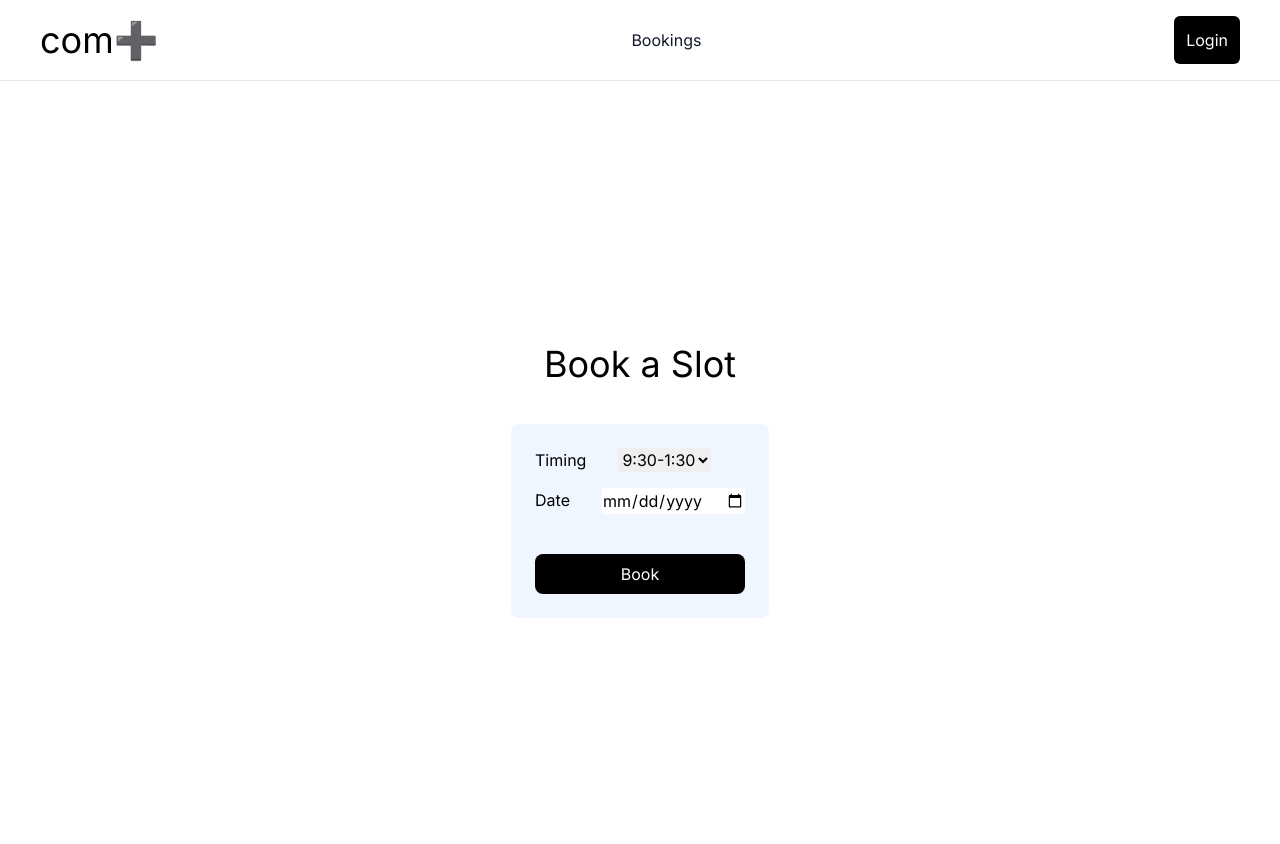
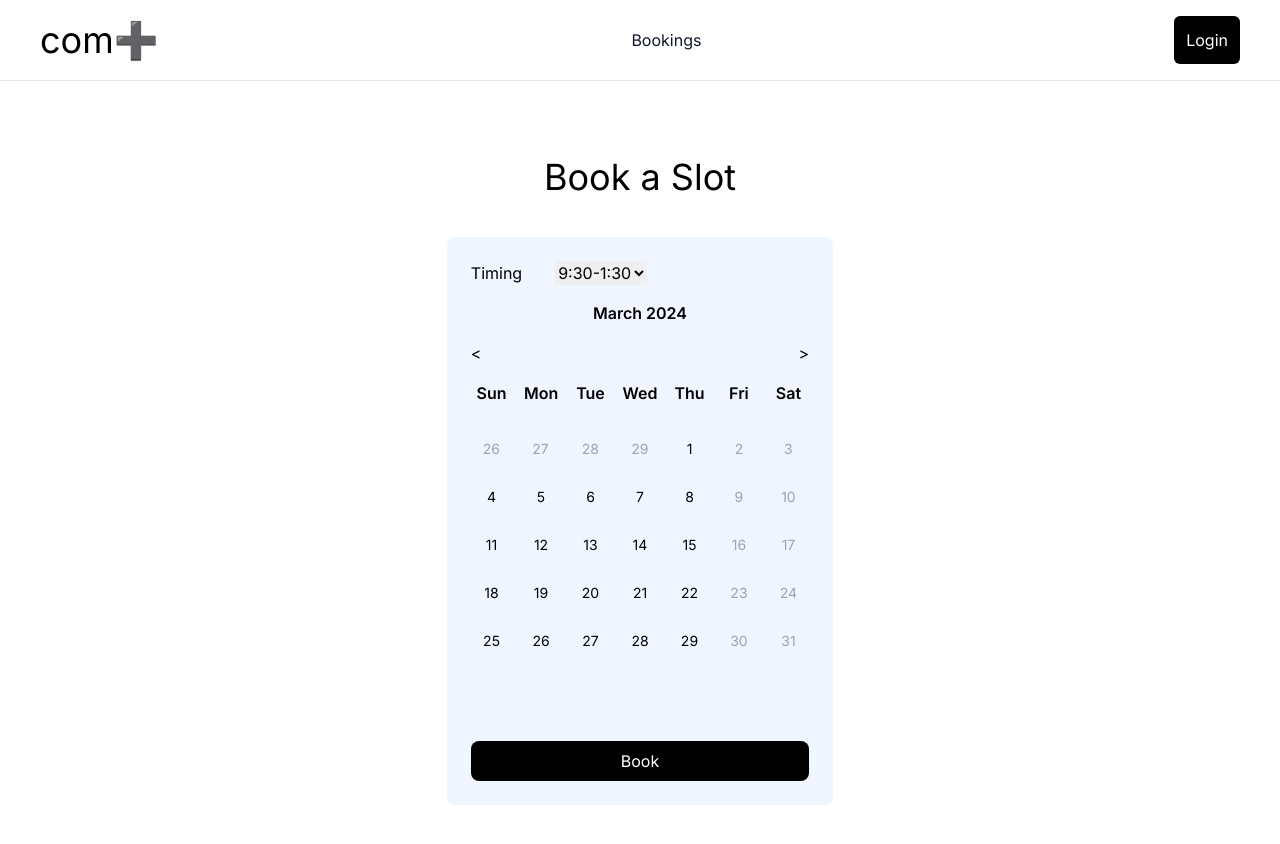
Before and after one commit to rolwinpaul/booking_site, a Next.js app: page /book in a window 1280 px wide. Shown: the top 844 px of the page. Built offline with nearby package versions, Linux system fonts and the light colour scheme; no server answers.

Commit message:
feat:calendar component

```diff
--- a/app/(pages)/book/page.tsx
+++ b/app/(pages)/book/page.tsx
@@ -1,3 +1,5 @@
+import Calendar from "@/components/Calendar";
+
 const book = () => {
   return (
     <main className="flex flex-col justify-center items-center h-full ">
@@ -10,13 +12,10 @@ const book = () => {
             <option value="2">1:30-5:30</option>
           </select>
         </fieldset>
-        <fieldset className="flex gap-8">
-          <label htmlFor="date">Date</label>
-          <input type="date" />
-        </fieldset>
+        <Calendar/>
+       <button className="bg-black text-white w-full p-2 rounded-lg mt-16">Book</button>
+      </form>
 
-        <button className="bg-black text-white w-full p-2 rounded-lg mt-6">Book</button>
-      </form>
     </main>
   );
 };
--- /dev/null
+++ b/components/Calendar.tsx
@@ -0,0 +1,119 @@
+"use client"
+
+import React, { useState, useMemo } from 'react';
+
+interface CalendarProps {
+  disabledDates?: Date[];
+}
+
+const Calendar: React.FC<CalendarProps> = ({ disabledDates = [] }) => {
+  const [selectedDate, setSelectedDate] = useState<Date | null>(null);
+  const [currentMonth, setCurrentMonth] = useState<number>(new Date().getMonth());
+  const [currentYear, setCurrentYear] = useState<number>(new Date().getFullYear());
+
+  // Function to check if a date is disabled
+  const isDateDisabled = (date: Date): boolean => {
+    return (
+      disabledDates.some(
+        disabledDate =>
+          date.getFullYear() === disabledDate.getFullYear() &&
+          date.getMonth() === disabledDate.getMonth() &&
+          date.getDate() === disabledDate.getDate()
+      ) || date.getDay() === 0 || date.getDay() === 6
+    );
+  };
+
+  // Function to generate days of the current month
+  const generateDays = useMemo(() => {
+    const firstDayOfMonth = new Date(currentYear, currentMonth, 1);
+    const lastDayOfMonth = new Date(currentYear, currentMonth + 1, 0);
+    const numberOfDaysInMonth = lastDayOfMonth.getDate();
+    const startingDay = firstDayOfMonth.getDay();
+
+    const days = [];
+
+    // Days of the previous month
+    const previousMonthLastDay = new Date(currentYear, currentMonth, 0).getDate();
+    const startingIndex = startingDay === 0 ? 6 : startingDay - 1; // Adjusted starting index for previous month's dates
+    for (let i = previousMonthLastDay - startingIndex + 1; i <= previousMonthLastDay; i++) {
+      const date = new Date(currentYear, currentMonth - 1, i);
+      days.push(
+        <div key={`prev-${i}`} className="py-2 px-3 text-sm text-center text-gray-400 flex items-center">
+          {date.getDate()}
+        </div>
+      );
+    }
+
+    // Days of the current month
+    for (let day = 1; day <= numberOfDaysInMonth; day++) {
+      const currentDate = new Date(currentYear, currentMonth, day);
+      const isDisabled = isDateDisabled(currentDate);
+
+      days.push(
+        <button
+          key={day}
+          onClick={() => setSelectedDate(currentDate)}
+          className={`py-2 px-3 text-sm rounded-full focus:outline-none ${
+            isDisabled ? 'text-gray-400 cursor-not-allowed' : 'text-black hover:bg-gray-200'
+          }`}
+          disabled={isDisabled}
+          type="button" // Prevent form submission on click
+        >
+          {day}
+        </button>
+      );
+    }
+
+    // Determine if we need to display additional rows for the next month
+      const totalDaysDisplayed = startingIndex + numberOfDaysInMonth;
+      const totalRowsNeeded = Math.ceil(totalDaysDisplayed / 7);
+
+      // Days of the next month (if needed to fill the remaining rows)
+      const daysNextMonth = totalRowsNeeded * 7 - totalDaysDisplayed;
+      for (let i = 1; i <= daysNextMonth; i++) {
+        const date = new Date(currentYear, currentMonth + 1, i);
+        days.push(
+          <div key={`next-${i}`} className=" py-2 px-3 text-sm text-center text-gray-400 flex items-center">
+            {date.getDate()}
+          </div>
+        );
+      }
+
+    return days;
+  }, [currentMonth, currentYear, disabledDates]);
+
+  const goToPreviousMonth = () => {
+    setCurrentMonth(prevMonth => (prevMonth === 0 ? 11 : prevMonth - 1));
+    setCurrentYear(prevYear => (currentMonth === 0 ? prevYear - 1 : prevYear));
+  };
+
+  const goToNextMonth = () => {
+    setCurrentMonth(prevMonth => (prevMonth === 11 ? 0 : prevMonth + 1));
+    setCurrentYear(prevYear => (currentMonth === 11 ? prevYear + 1 : prevYear));
+  };
+
+
+  return (
+    <div className="grid grid-cols-7 gap-2 h-full">
+      <div className="col-span-7 text-center font-semibold mb-2">
+        {selectedDate ? selectedDate.toDateString() : `${new Date(currentYear, currentMonth).toLocaleDateString('default', { month: 'long', year: 'numeric' })}`}
+      </div>
+      <div className="col-span-7 flex justify-between mb-2">
+        <button type="button" onClick={goToPreviousMonth}>&lt;</button>
+        <button type="button" onClick={goToNextMonth}>&gt;</button>
+      </div>
+      <div className="col-span-7 grid grid-cols-7 gap-2 " style={{ gridTemplateRows: `repeat(6, 5vh)` }}>
+        <div className="text-center font-semibold">Sun</div>
+        <div className="text-center font-semibold">Mon</div>
+        <div className="text-center font-semibold">Tue</div>
+        <div className="text-center font-semibold">Wed</div>
+        <div className="text-center font-semibold">Thu</div>
+        <div className="text-center font-semibold">Fri</div>
+        <div className="text-center font-semibold">Sat</div>
+        {generateDays}
+      </div>
+    </div>
+  );
+};
+
+export default Calendar;
--- a/helpers/authOptions.ts
+++ b/helpers/authOptions.ts
@@ -83,7 +83,7 @@ export const authOptions: NextAuthOptions = {
         }
       }
 
-      return NextResponse.redirect(200,"/book"); // Do different verification for other providers that don't have `email_verified`
+      return true; // Do different verification for other providers that don't have `email_verified`
     },
 
   },
--- a/middleware.ts
+++ /dev/null
@@ -1,3 +0,0 @@
-export { default } from 'next-auth/middleware'
-
-export  const config = {matcher:["/book"]}
```
